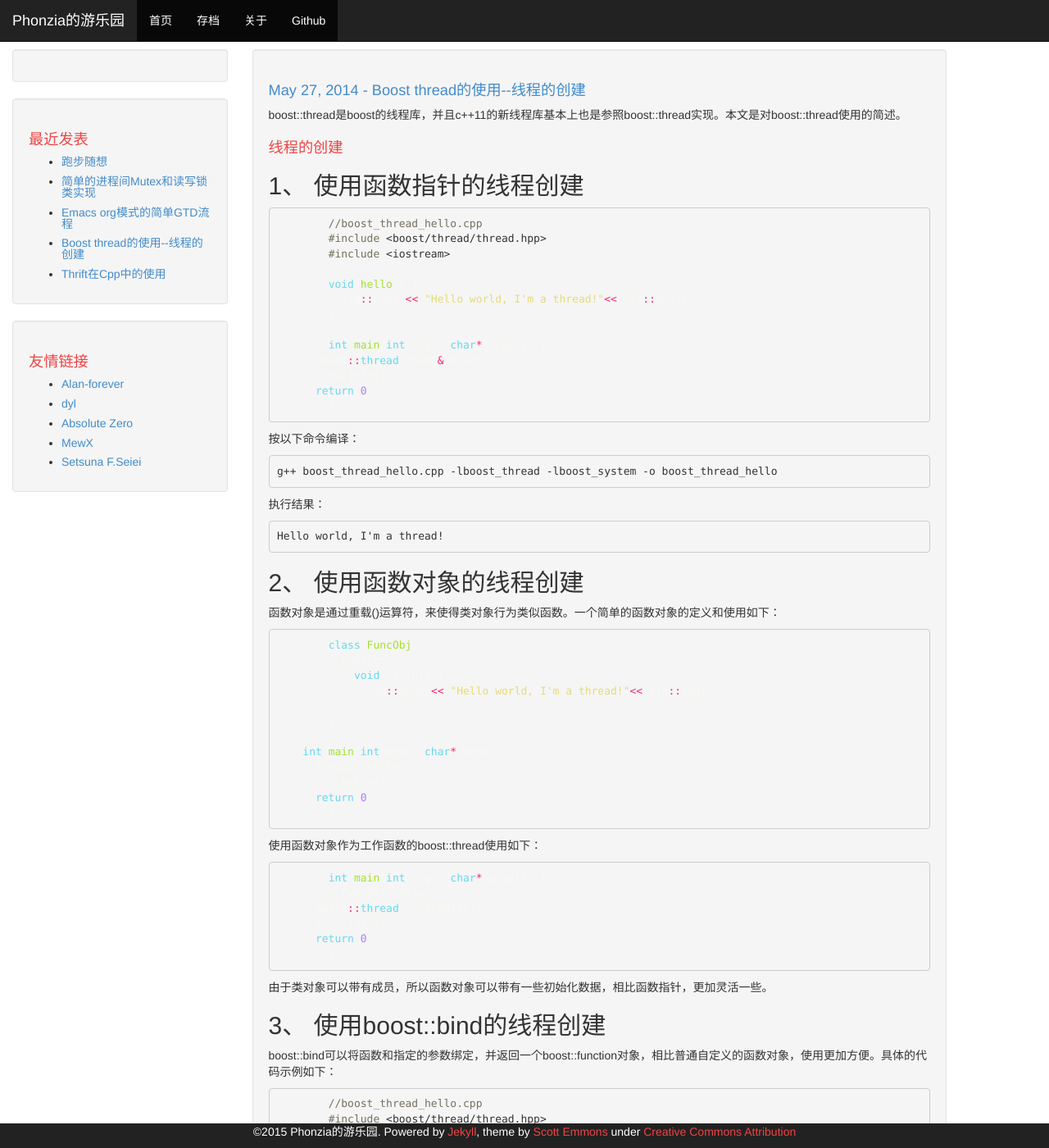
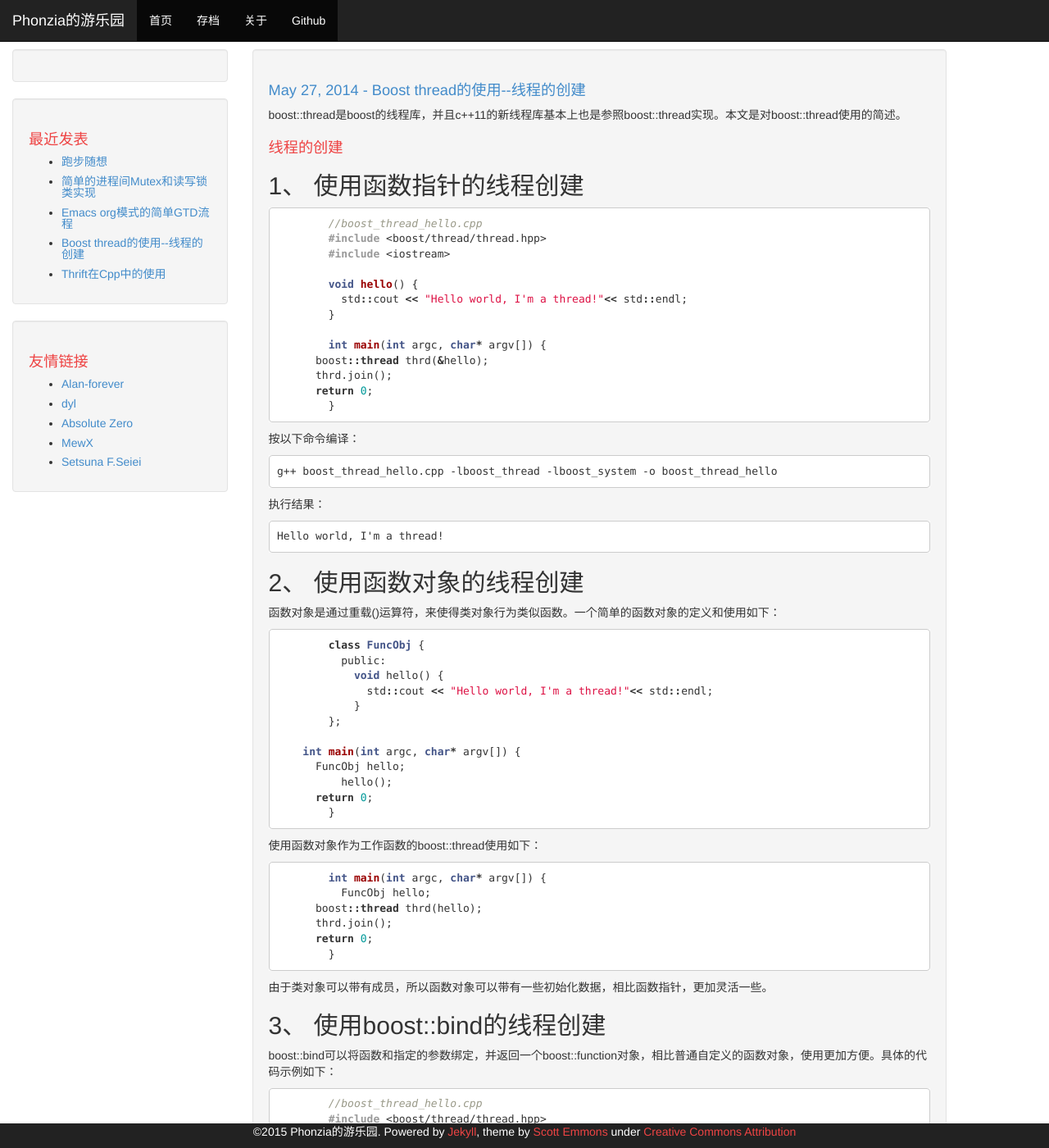
Before and after one commit to phonzia/old_blog, a Jekyll site: the page built from _posts/2014-05-27-Boost_thread.md, in a window 1280 px wide and 1400 px high. Shown: the whole window at 82% size. Built offline with Jekyll 4.4.1, drawn with Linux system fonts in a browser that asks for light colours; Markdown is read by kramdown in place of the engine named in the settings; comment, search, counter and statistics services are not loaded.

Commit message:
test syntax.css

```diff
--- a/css/syntax.css
+++ b/css/syntax.css
@@ -1,59 +1,60 @@
-.highlight .hll { background-color: #49483e }
-.highlight .c { color: #75715e } /* Comment */
-.highlight .err { color: #960050; background-color: #1e0010 } /* Error */
-.highlight .k { color: #66d9ef } /* Keyword */
-.highlight .l { color: #ae81ff } /* Literal */
-.highlight .n { color: #f8f8f2 } /* Name */
-.highlight .o { color: #f92672 } /* Operator */
-.highlight .p { color: #f8f8f2 } /* Punctuation */
-.highlight .cm { color: #75715e } /* Comment.Multiline */
-.highlight .cp { color: #75715e } /* Comment.Preproc */
-.highlight .c1 { color: #75715e } /* Comment.Single */
-.highlight .cs { color: #75715e } /* Comment.Special */
+.highlight  { background: #ffffff; }
+.highlight .c { color: #999988; font-style: italic } /* Comment */
+.highlight .err { color: #a61717; background-color: #e3d2d2 } /* Error */
+.highlight .k { font-weight: bold } /* Keyword */
+.highlight .o { font-weight: bold } /* Operator */
+.highlight .cm { color: #999988; font-style: italic } /* Comment.Multiline */
+.highlight .cp { color: #999999; font-weight: bold } /* Comment.Preproc */
+.highlight .c1 { color: #999988; font-style: italic } /* Comment.Single */
+.highlight .cs { color: #999999; font-weight: bold; font-style: italic } /* Comment.Special */
+.highlight .gd { color: #000000; background-color: #ffdddd } /* Generic.Deleted */
+.highlight .gd .x { color: #000000; background-color: #ffaaaa } /* Generic.Deleted.Specific */
 .highlight .ge { font-style: italic } /* Generic.Emph */
+.highlight .gr { color: #aa0000 } /* Generic.Error */
+.highlight .gh { color: #999999 } /* Generic.Heading */
+.highlight .gi { color: #000000; background-color: #ddffdd } /* Generic.Inserted */
+.highlight .gi .x { color: #000000; background-color: #aaffaa } /* Generic.Inserted.Specific */
+.highlight .go { color: #888888 } /* Generic.Output */
+.highlight .gp { color: #555555 } /* Generic.Prompt */
 .highlight .gs { font-weight: bold } /* Generic.Strong */
-.highlight .kc { color: #66d9ef } /* Keyword.Constant */
-.highlight .kd { color: #66d9ef } /* Keyword.Declaration */
-.highlight .kn { color: #f92672 } /* Keyword.Namespace */
-.highlight .kp { color: #66d9ef } /* Keyword.Pseudo */
-.highlight .kr { color: #66d9ef } /* Keyword.Reserved */
-.highlight .kt { color: #66d9ef } /* Keyword.Type */
-.highlight .ld { color: #e6db74 } /* Literal.Date */
-.highlight .m { color: #ae81ff } /* Literal.Number */
-.highlight .s { color: #e6db74 } /* Literal.String */
-.highlight .na { color: #a6e22e } /* Name.Attribute */
-.highlight .nb { color: #f8f8f2 } /* Name.Builtin */
-.highlight .nc { color: #a6e22e } /* Name.Class */
-.highlight .no { color: #66d9ef } /* Name.Constant */
-.highlight .nd { color: #a6e22e } /* Name.Decorator */
-.highlight .ni { color: #f8f8f2 } /* Name.Entity */
-.highlight .ne { color: #a6e22e } /* Name.Exception */
-.highlight .nf { color: #a6e22e } /* Name.Function */
-.highlight .nl { color: #f8f8f2 } /* Name.Label */
-.highlight .nn { color: #f8f8f2 } /* Name.Namespace */
-.highlight .nx { color: #a6e22e } /* Name.Other */
-.highlight .py { color: #f8f8f2 } /* Name.Property */
-.highlight .nt { color: #f92672 } /* Name.Tag */
-.highlight .nv { color: #f8f8f2 } /* Name.Variable */
-.highlight .ow { color: #f92672 } /* Operator.Word */
-.highlight .w { color: #f8f8f2 } /* Text.Whitespace */
-.highlight .mf { color: #ae81ff } /* Literal.Number.Float */
-.highlight .mh { color: #ae81ff } /* Literal.Number.Hex */
-.highlight .mi { color: #ae81ff } /* Literal.Number.Integer */
-.highlight .mo { color: #ae81ff } /* Literal.Number.Oct */
-.highlight .sb { color: #e6db74 } /* Literal.String.Backtick */
-.highlight .sc { color: #e6db74 } /* Literal.String.Char */
-.highlight .sd { color: #e6db74 } /* Literal.String.Doc */
-.highlight .s2 { color: #e6db74 } /* Literal.String.Double */
-.highlight .se { color: #ae81ff } /* Literal.String.Escape */
-.highlight .sh { color: #e6db74 } /* Literal.String.Heredoc */
-.highlight .si { color: #e6db74 } /* Literal.String.Interpol */
-.highlight .sx { color: #e6db74 } /* Literal.String.Other */
-.highlight .sr { color: #e6db74 } /* Literal.String.Regex */
-.highlight .s1 { color: #e6db74 } /* Literal.String.Single */
-.highlight .ss { color: #e6db74 } /* Literal.String.Symbol */
-.highlight .bp { color: #f8f8f2 } /* Name.Builtin.Pseudo */
-.highlight .vc { color: #f8f8f2 } /* Name.Variable.Class */
-.highlight .vg { color: #f8f8f2 } /* Name.Variable.Global */
-.highlight .vi { color: #f8f8f2 } /* Name.Variable.Instance */
-.highlight .il { color: #ae81ff } /* Literal.Number.Integer.Long */
+.highlight .gu { color: #aaaaaa } /* Generic.Subheading */
+.highlight .gt { color: #aa0000 } /* Generic.Traceback */
+.highlight .kc { font-weight: bold } /* Keyword.Constant */
+.highlight .kd { font-weight: bold } /* Keyword.Declaration */
+.highlight .kp { font-weight: bold } /* Keyword.Pseudo */
+.highlight .kr { font-weight: bold } /* Keyword.Reserved */
+.highlight .kt { color: #445588; font-weight: bold } /* Keyword.Type */
+.highlight .m { color: #009999 } /* Literal.Number */
+.highlight .s { color: #d14 } /* Literal.String */
+.highlight .na { color: #008080 } /* Name.Attribute */
+.highlight .nb { color: #0086B3 } /* Name.Builtin */
+.highlight .nc { color: #445588; font-weight: bold } /* Name.Class */
+.highlight .no { color: #008080 } /* Name.Constant */
+.highlight .ni { color: #800080 } /* Name.Entity */
+.highlight .ne { color: #990000; font-weight: bold } /* Name.Exception */
+.highlight .nf { color: #990000; font-weight: bold } /* Name.Function */
+.highlight .nn { color: #555555 } /* Name.Namespace */
+.highlight .nt { color: #000080 } /* Name.Tag */
+.highlight .nv { color: #008080 } /* Name.Variable */
+.highlight .ow { font-weight: bold } /* Operator.Word */
+.highlight .w { color: #bbbbbb } /* Text.Whitespace */
+.highlight .mf { color: #009999 } /* Literal.Number.Float */
+.highlight .mh { color: #009999 } /* Literal.Number.Hex */
+.highlight .mi { color: #009999 } /* Literal.Number.Integer */
+.highlight .mo { color: #009999 } /* Literal.Number.Oct */
+.highlight .sb { color: #d14 } /* Literal.String.Backtick */
+.highlight .sc { color: #d14 } /* Literal.String.Char */
+.highlight .sd { color: #d14 } /* Literal.String.Doc */
+.highlight .s2 { color: #d14 } /* Literal.String.Double */
+.highlight .se { color: #d14 } /* Literal.String.Escape */
+.highlight .sh { color: #d14 } /* Literal.String.Heredoc */
+.highlight .si { color: #d14 } /* Literal.String.Interpol */
+.highlight .sx { color: #d14 } /* Literal.String.Other */
+.highlight .sr { color: #009926 } /* Literal.String.Regex */
+.highlight .s1 { color: #d14 } /* Literal.String.Single */
+.highlight .ss { color: #990073 } /* Literal.String.Symbol */
+.highlight .bp { color: #999999 } /* Name.Builtin.Pseudo */
+.highlight .vc { color: #008080 } /* Name.Variable.Class */
+.highlight .vg { color: #008080 } /* Name.Variable.Global */
+.highlight .vi { color: #008080 } /* Name.Variable.Instance */
+.highlight .il { color: #009999 } /* Literal.Number.Integer.Long */
```
